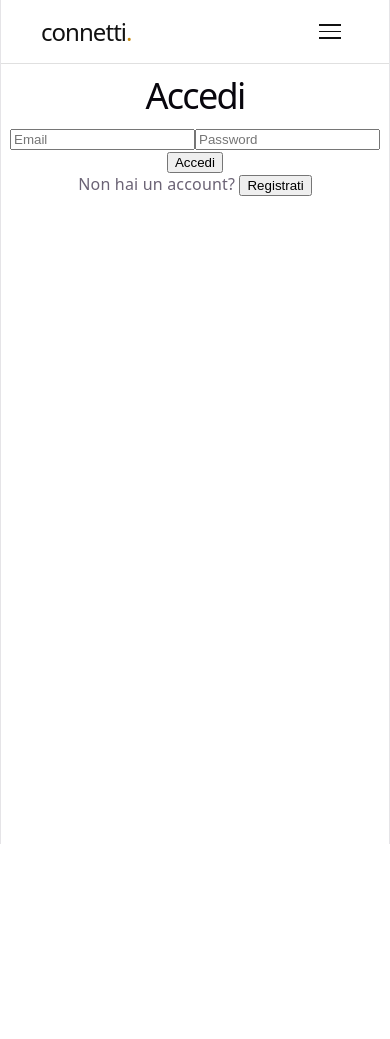
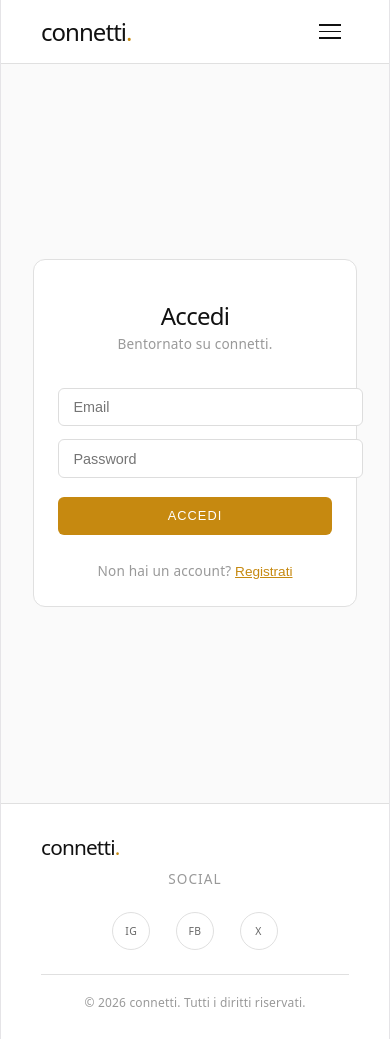
Before and after one commit to daaaaani04/progetto_web, a React (Vite) app in the folder client/: page /login in a window 390 px wide. Before the commit the page ends 844 px from the top, so only its background shows below. Built offline with nearby package versions, Linux system fonts and the light colour scheme; no server answers.

Commit message:
versione con logout.css

```diff
--- a/client/src/App.jsx
+++ b/client/src/App.jsx
@@ -6,6 +6,7 @@ import Navbar from './components/Navbar'
 import Home from './pages/Home'
 import Login from './pages/Login'
 import Annunci from './pages/Annunci'
+import Footer from './components/Footer'
 
 export default function App() {
   const [sessione, setSessione] = useState(null)
@@ -38,6 +39,7 @@ export default function App() {
         } />
         <Route path="/annunci" element={<Annunci sessione={sessione} />} />
       </Routes>
+      <Footer />
     </BrowserRouter>
   )
 }
--- /dev/null
+++ b/client/src/components/Footer.jsx
@@ -0,0 +1,32 @@
+// src/components/Footer.jsx
+import { Link } from 'react-router-dom'
+import styles from './Footer.module.css'
+
+export default function Footer() {
+  return (
+    <footer className={styles.footer}>
+      <div className={styles.top}>
+        <span className={styles.logo}>connetti<span className={styles.dot}>.</span></span>
+      </div>
+
+      <div className={styles.social}>
+        <span className={styles.socialTitle}>Social</span>
+        <div className={styles.socialLinks}>
+          <a className={styles.socialBtn} href="https://instagram.com" target="_blank" rel="noopener noreferrer">
+            IG
+          </a>
+          <a className={styles.socialBtn} href="https://facebook.com" target="_blank" rel="noopener noreferrer">
+            FB
+          </a>
+          <a className={styles.socialBtn} href="https://x.com" target="_blank" rel="noopener noreferrer">
+            X
+          </a>
+        </div>
+      </div>
+
+      <div className={styles.bottom}>
+        <span>© {new Date().getFullYear()} connetti. Tutti i diritti riservati.</span>
+      </div>
+    </footer>
+  )
+}
--- /dev/null
+++ b/client/src/components/Footer.module.css
@@ -0,0 +1,112 @@
+/* src/components/Footer.module.css */
+.footer {
+    border-top: 0.5px solid #e0e0e0;
+    padding: 2rem 2.5rem 1.5rem;
+    margin-top: auto;
+    background: #fff;
+  }
+
+  .top {
+    display: flex;
+    justify-content: space-between;
+    align-items: center;
+    margin-bottom: 0.5rem;
+  }
+
+  .logo {
+    font-size: 1.3rem;
+    font-weight: 500;
+    letter-spacing: -0.04em;
+    color: #111;
+  }
+
+  .dot {
+    color: #c68910;
+  }
+
+  .links {
+    display: flex;
+    gap: 0.5rem;
+  }
+
+  .link {
+    font-size: 0.8rem;
+    font-weight: 500;
+    letter-spacing: 0.08em;
+    text-transform: uppercase;
+    color: #666;
+    text-decoration: none;
+    padding: 0.4rem 0.8rem;
+    border-radius: 6px;
+    transition: color 0.15s, background 0.15s;
+  }
+
+  .link:hover {
+    color: #111;
+    background: #f5f5f5;
+  }
+
+  .social {
+    margin-bottom: 1.5rem;
+    display: flex;
+    flex-direction: column;
+    align-items: center;
+    text-align: center;
+  }
+
+  .socialTitle {
+    display: block;
+    font-size: 0.85rem;
+    font-weight: 500;
+    letter-spacing: 0.08em;
+    text-transform: uppercase;
+    color: #999;
+    margin-bottom: 1.4rem;
+  }
+
+  .socialLinks {
+    display: flex;
+    gap: 1.6rem;
+  }
+
+  .socialBtn {
+    width: 36px;
+    height: 36px;
+    border-radius: 50%;
+    border: 0.5px solid #e0e0e0;
+    background: transparent;
+    display: flex;
+    align-items: center;
+    justify-content: center;
+    font-size: 0.65rem;
+    font-weight: 500;
+    color: #666;
+    text-decoration: none;
+    letter-spacing: 0.05em;
+    transition: background 0.15s, color 0.15s, border-color 0.15s;
+  }
+
+  .socialBtn:hover {
+    background: #c68910;
+    color: #fff;
+    border-color: #c68910;
+  }
+
+  .bottom {
+    border-top: 0.5px solid #e0e0e0;
+    padding-top: 1rem;
+    font-size: 0.75rem;
+    color: #999;
+  }
+
+  @media (max-width: 768px) {
+    .top {
+      flex-direction: column;
+      align-items: flex-start;
+      gap: 1rem;
+    }
+
+    .links {
+      flex-wrap: wrap;
+    }
+  }
--- a/client/src/pages/Home.jsx
+++ b/client/src/pages/Home.jsx
@@ -1,4 +1,5 @@
 export default function Home() {
+
     return (
         <div>
             <h1>Benvenuto su Annunci Lavoro</h1>
--- a/client/src/pages/Login.jsx
+++ b/client/src/pages/Login.jsx
@@ -1,6 +1,7 @@
-// client/src/pages/Login.jsx
+// src/pages/Login.jsx
 import { useState } from 'react'
 import supabase from '../lib/supabase'
+import styles from './Login.module.css'
 
 export default function Login() {
   const [isRegistrazione, setIsRegistrazione] = useState(false)
@@ -29,7 +30,6 @@ export default function Login() {
       })
       if (error) return setErrore(error.message)
       setMessaggio('Registrazione completata! Controlla la tua email.')
-
     } else {
       const { error } = await supabase.auth.signInWithPassword({ email, password })
       if (error) return setErrore(error.message)
@@ -43,11 +43,20 @@ export default function Login() {
   }
 
   return (
-    <div>
-      <h1>{isRegistrazione ? 'Registrati' : 'Accedi'}</h1>
+    <div className={styles.page}>
+      <div className={styles.card}>
+        <h1 className={styles.titolo}>
+          {isRegistrazione ? 'Registrati' : 'Accedi'}
+        </h1>
+        <p className={styles.sottotitolo}>
+          {isRegistrazione
+            ? 'Crea il tuo account su connetti.'
+            : 'Bentornato su connetti.'}
+        </p>
 
-      <form onSubmit={handleSubmit}>
+        <form className={styles.form} onSubmit={handleSubmit}>
           <input
+            className={styles.input}
             type="email"
             placeholder="Email"
             value={email}
@@ -55,6 +64,7 @@ export default function Login() {
             required
           />
           <input
+            className={styles.input}
             type="password"
             placeholder="Password"
             value={password}
@@ -64,49 +74,60 @@ export default function Login() {
 
           {isRegistrazione && (
             <>
+              <div className={styles.row}>
                 <input
+                  className={styles.input}
                   placeholder="Nome"
                   value={nome}
                   onChange={e => setNome(e.target.value)}
                   required
                 />
                 <input
+                  className={styles.input}
                   placeholder="Cognome"
                   value={cognome}
                   onChange={e => setCognome(e.target.value)}
                   required
                 />
+              </div>
               <input
+                className={styles.input}
                 placeholder="Telefono (opzionale)"
                 value={telefono}
                 onChange={e => setTelefono(e.target.value)}
               />
               <input
+                className={styles.input}
                 placeholder="Comune (opzionale)"
                 value={comune}
                 onChange={e => setComune(e.target.value)}
               />
-            <select value={ruolo} onChange={e => setRuolo(e.target.value)}>
+              <select
+                className={styles.select}
+                value={ruolo}
+                onChange={e => setRuolo(e.target.value)}
+              >
                 <option value="acquirente">Acquirente</option>
                 <option value="venditore">Venditore</option>
               </select>
             </>
           )}
 
-        {errore && <p style={{ color: 'red' }}>{errore}</p>}
-        {messaggio && <p style={{ color: 'green' }}>{messaggio}</p>}
+          {errore && <p className={styles.errore}>{errore}</p>}
+          {messaggio && <p className={styles.messaggio}>{messaggio}</p>}
 
-        <button type="submit">
+          <button className={styles.btnPrimary} type="submit">
             {isRegistrazione ? 'Registrati' : 'Accedi'}
           </button>
         </form>
 
-      <p>
+        <p className={styles.toggle}>
           {isRegistrazione ? 'Hai già un account? ' : 'Non hai un account? '}
-        <button onClick={handleToggle}>
+          <button className={styles.btnLink} onClick={handleToggle}>
             {isRegistrazione ? 'Accedi' : 'Registrati'}
           </button>
         </p>
       </div>
+    </div>
   )
 }
--- /dev/null
+++ b/client/src/pages/Login.module.css
@@ -0,0 +1,141 @@
+/* src/pages/Login.module.css */
+.page {
+    min-height: 80vh;
+    display: flex;
+    align-items: center;
+    justify-content: center;
+    padding: 2rem;
+    background: #fafafa;
+  }
+
+  .card {
+    background: #fff;
+    border: 0.5px solid #e0e0e0;
+    border-radius: 12px;
+    padding: 2.5rem;
+    width: 100%;
+    max-width: 420px;
+  }
+
+  .titolo {
+    font-size: 1.5rem;
+    font-weight: 500;
+    letter-spacing: -0.03em;
+    color: #111;
+    margin-bottom: 0.3rem;
+  }
+
+  .sottotitolo {
+    font-size: 0.85rem;
+    color: #999;
+    margin-bottom: 2rem;
+  }
+
+  .form {
+    display: flex;
+    flex-direction: column;
+    gap: 0.8rem;
+  }
+
+  .row {
+    display: flex;
+    gap: 0.8rem;
+  }
+
+  .input {
+    width: 100%;
+    padding: 0.65rem 0.9rem;
+    font-size: 0.9rem;
+    border: 0.5px solid #ddd;
+    border-radius: 6px;
+    outline: none;
+    transition: border-color 0.15s;
+    background: #fff;
+    color: #111;
+  }
+
+  .input:focus {
+    border-color: #c68910;
+  }
+
+  .select {
+    width: 100%;
+    padding: 0.65rem 0.9rem;
+    font-size: 0.9rem;
+    border: 0.5px solid #ddd;
+    border-radius: 6px;
+    outline: none;
+    background: #fff;
+    color: #111;
+    cursor: pointer;
+    transition: border-color 0.15s;
+  }
+
+  .select:focus {
+    border-color: #c68910;
+  }
+
+  .errore {
+    font-size: 0.8rem;
+    color: #e53e3e;
+    padding: 0.5rem 0.8rem;
+    background: #fff5f5;
+    border-radius: 6px;
+    border: 0.5px solid #fed7d7;
+  }
+
+  .messaggio {
+    font-size: 0.8rem;
+    color: #276749;
+    padding: 0.5rem 0.8rem;
+    background: #f0fff4;
+    border-radius: 6px;
+    border: 0.5px solid #c6f6d5;
+  }
+
+  .btnPrimary {
+    margin-top: 0.4rem;
+    padding: 0.7rem;
+    font-size: 0.8rem;
+    font-weight: 500;
+    letter-spacing: 0.08em;
+    text-transform: uppercase;
+    color: #fff;
+    background: #c68910;
+    border: none;
+    border-radius: 6px;
+    cursor: pointer;
+    transition: opacity 0.15s;
+  }
+
+  .btnPrimary:hover {
+    opacity: 0.85;
+  }
+
+  .toggle {
+    margin-top: 1.5rem;
+    font-size: 0.85rem;
+    color: #999;
+    text-align: center;
+  }
+
+  .btnLink {
+    background: none;
+    border: none;
+    color: #c68910;
+    font-size: 0.85rem;
+    font-weight: 500;
+    cursor: pointer;
+    padding: 0;
+    text-decoration: underline;
+  }
+
+  @media (max-width: 480px) {
+    .card {
+      padding: 1.5rem;
+    }
+
+    .row {
+      flex-direction: column;
+    }
+  }
```
Also changed, not shown: client/src/App.css (added). Lines whose indentation alone changed are shown as unchanged.
